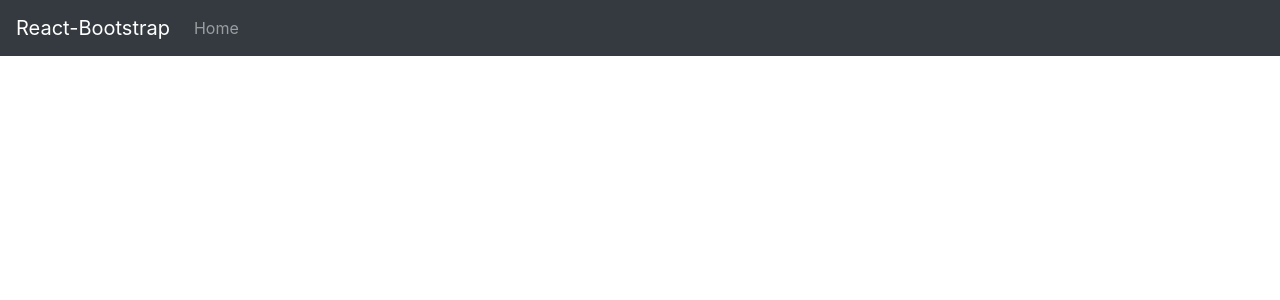
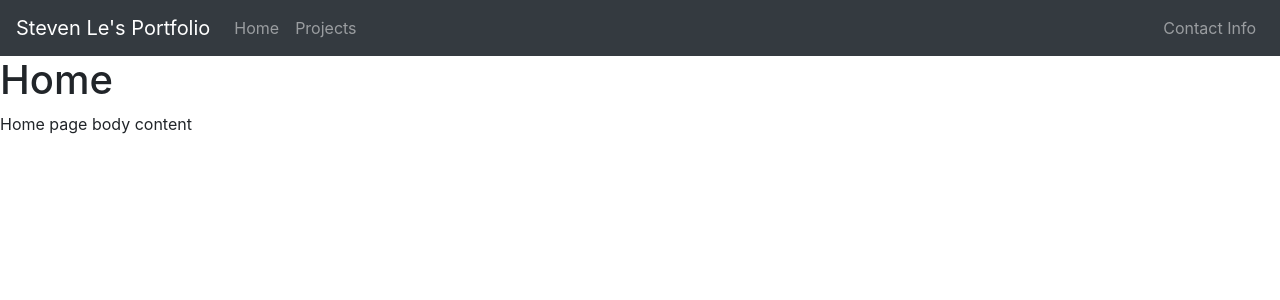
Before and after one commit to Dragomegak/mainWebsiteReact, a React (Create React App) app: page /home in a window 1280 px wide. Shown: the top 300 px of the page. Built offline with nearby package versions, Linux system fonts and the light colour scheme.

Commit message:
Implemented basic header

```diff
--- a/src/App.js
+++ b/src/App.js
@@ -5,7 +5,6 @@ import './App.css';
 import 'bootstrap/dist/css/bootstrap.min.css';
 
 import { BrowserRouter, Route, Switch, Link, Redirect } from 'react-router-dom';
-import { Navbar, Nav, NavDropdown, Form,  FormControl, Button, Table} from 'react-bootstrap';
 
 import Navigation from './components/header.jsx';
 import Home from './components/home.jsx';
@@ -13,19 +12,14 @@ import Error from './components/404.jsx';
 
 function App() {
   return (
-    <div className="App">
-      <header>
-        <Navbar expand="lg" variant="dark" bg="dark">
-          <Navbar.Brand href="#home">React-Bootstrap</Navbar.Brand>
-            <Navbar.Toggle aria-controls="basic-navbar-nav" />
-              <Navbar.Collapse id="basic-navbar-nav">
-                <Nav className="mr-auto">
-                  <Nav.Link href="#home">Home</Nav.Link>
-              </Nav>
-          </Navbar.Collapse>
-        </Navbar>
-      </header>
-      </div>
+    <BrowserRouter>
+        <Navigation />
+          <Switch>
+            <Route path="/" component={Home} exact/>
+            <Route path="/home" component={Home} exact/>
+          <Route component={Error}/>
+          </Switch>
+    </BrowserRouter>
   );
 }
 
--- a/src/components/header.jsx
+++ b/src/components/header.jsx
@@ -1,11 +1,26 @@
 import React from 'react';
 
 import { NavLink } from 'react-router-dom';
+import { Navbar, Nav, NavDropdown, Form,  FormControl, Button, Table} from 'react-bootstrap';
 
 const Navigation = props => (
-   <header>
-      <h2>Steven Le's Portfolio</h2>
-   </header>
+   <div className="App">
+      <header>
+        <Navbar expand="md" variant="dark" bg="dark">
+          <Navbar.Brand href="#home">Steven Le's Portfolio</Navbar.Brand>
+            <Navbar.Toggle aria-controls="basic-navbar-nav" />
+              <Navbar.Collapse id="basic-navbar-nav">
+                <Nav className="mr-auto">
+                  <Nav.Link href="/home">Home</Nav.Link>
+                  <Nav.Link href="/home">Projects</Nav.Link>
+              </Nav>
+              <Nav className="ml-auto">
+                  <Nav.Link href="/home">Contact Info</Nav.Link>
+              </Nav>
+          </Navbar.Collapse>
+        </Navbar>
+      </header>
+      </div>
 );
 
 export default Navigation;
```
